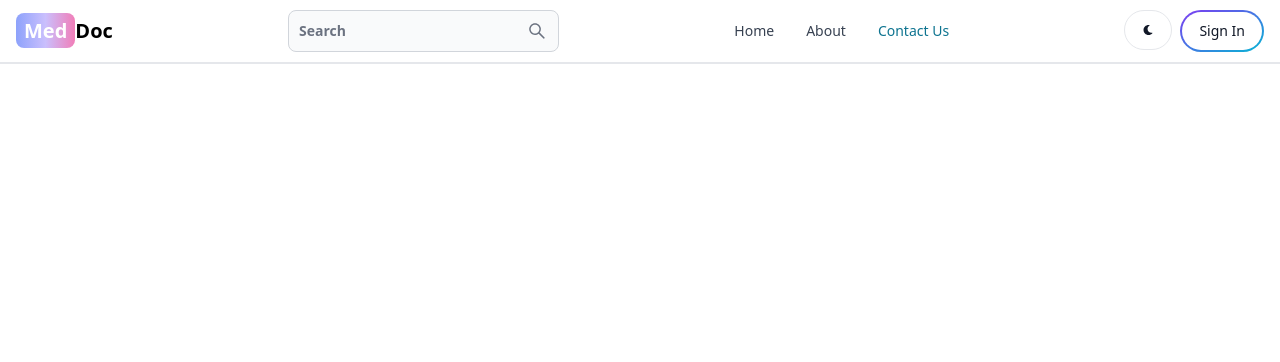
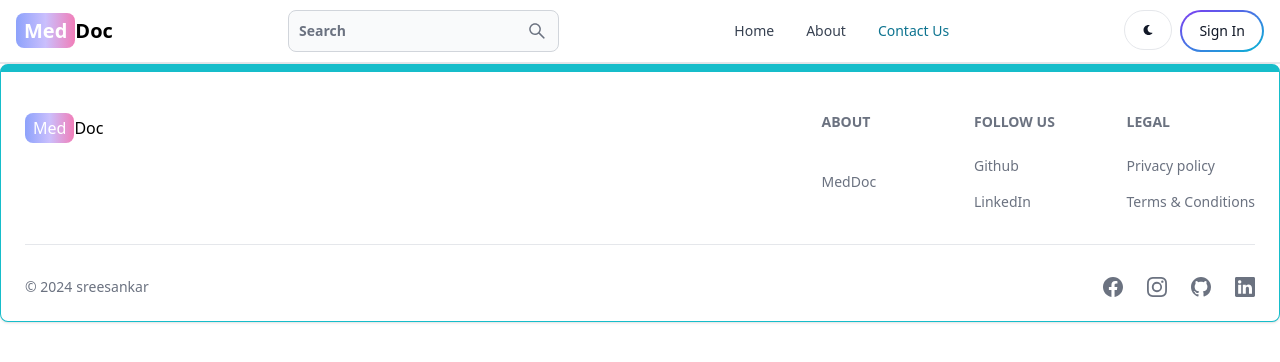
Before and after one commit to sreesansree/MedDoc-Frontend, a React (Vite) app: page /contact_us in a window 1280 px wide. Shown: the top 362 px of the page. Built offline with nearby package versions, Linux system fonts and the light colour scheme.

Commit message:
created footer

```diff
--- /dev/null
+++ b/src/component/pageVerify/FooterCom.jsx
@@ -0,0 +1,93 @@
+import { Footer } from "flowbite-react";
+import React from "react";
+import { Link } from "react-router-dom";
+import { BsFacebook, BsInstagram, BsGithub, BsLinkedin } from "react-icons/bs";
+
+export default function FooterCom() {
+  return (
+    <Footer container className="border border-t-8  border-teal-400">
+      <div className="w-full mx-w-7xl mx-auto">
+        <div className="grid w-full justify-between sm:flex md:grid-cols-1">
+          <div className="mt-5">
+          <Link to="/">
+        <span
+          className="px-2 py-1 bg-gradient-to-r from-indigo-400
+        via-purple-300 to-pink-400 rounded-lg text-white"
+        >
+          Med
+        </span>
+        Doc
+      </Link>
+          </div>
+          <div className="grid grid-cols-2 gap-8 mt-4 sm:grid-cols-3 sm:gap-6">
+            <div>
+              <Footer.Title title="About" />
+              <Footer.LinkGroup col>
+                <Footer.Link
+                  href="https://github.com/sreesansree?tab=repositories"
+                  target="_blank"
+                  rel="noopener noreferrer"
+                >
+
+                </Footer.Link>
+                <Footer.Link
+                  href="/about"
+                  target="_blank"
+                  rel="noopener noreferrer"
+                >
+                  MedDoc
+                </Footer.Link>
+              </Footer.LinkGroup>
+            </div>
+            <div>
+              <Footer.Title title="Follow Us" />
+              <Footer.LinkGroup col>
+                <Footer.Link
+                  href="https://github.com/sreesansree"
+                  target="_blank"
+                  rel="noopener noreferrer"
+                >
+                  Github
+                </Footer.Link>
+                <Footer.Link
+                  href="https://www.linkedin.com/in/sreesankar-p/"
+                  target="_blank"
+                  rel="noopener noreferrer"
+                >
+                  LinkedIn
+                </Footer.Link>
+              </Footer.LinkGroup>
+            </div>
+            <div>
+              <Footer.Title title="Legal" />
+              <Footer.LinkGroup col>
+                <Footer.Link href="#">Privacy policy</Footer.Link>
+                <Footer.Link href="#">Terms &amp; Conditions</Footer.Link>
+              </Footer.LinkGroup>
+            </div>
+          </div>
+        </div>
+        <Footer.Divider />
+        <div className=" w-full sm:flex sm:items-center sm:justify-between ">
+          <Footer.Copyright
+            href="#"
+            by="sreesankar "
+            year={new Date().getFullYear()}
+          />
+          <div className="flex gap-6 sm:mt-0 mt-4 sm:justify-center">
+            <Footer.Icon href="#" icon={BsFacebook} />
+            <Footer.Icon href="#" icon={BsInstagram} />
+            <Footer.Icon
+              href="https://github.com/sreesansree"
+              icon={BsGithub}
+            />
+            <Footer.Icon
+              href="https://www.linkedin.com/in/sreesankar-p/"
+              icon={BsLinkedin}
+            />
+          </div>
+        </div>
+      </div>
+    </Footer>
+  );
+}
--- a/src/routes/AuthRoute.jsx
+++ b/src/routes/AuthRoute.jsx
@@ -5,6 +5,7 @@
 import Landingpage from "../component/landingPage/Landingpage";
 import NavBar from "../component/pageVerify/NavBar";
 import OTP from "../component/pageVerify/OTP";
+import FooterCom from "../component/pageVerify/FooterCom";
 
 function AuthRoute() {
   return (
@@ -16,6 +17,7 @@
         <Route path="verify_otp" element={<OTP />} />
         <Route path="" element={<Landingpage />} />
       </Routes>
+      <FooterCom />
     </>
   );
 }
--- a/src/routes/UserRoute.jsx
+++ b/src/routes/UserRoute.jsx
@@ -8,6 +8,7 @@
 import Header from "../component/user/Header";
 import About from "../pages/About";
 import Contact from "../pages/Contact";
+import FooterCom from "../component/pageVerify/FooterCom";
 
 export default function UserRoute() {
   return (
@@ -22,6 +23,7 @@
         <Route path="about" element={<About />} />
         <Route path="contact_us" element={<Contact />} />
       </Routes>
+      <FooterCom />
     </>
   );
 }
```
